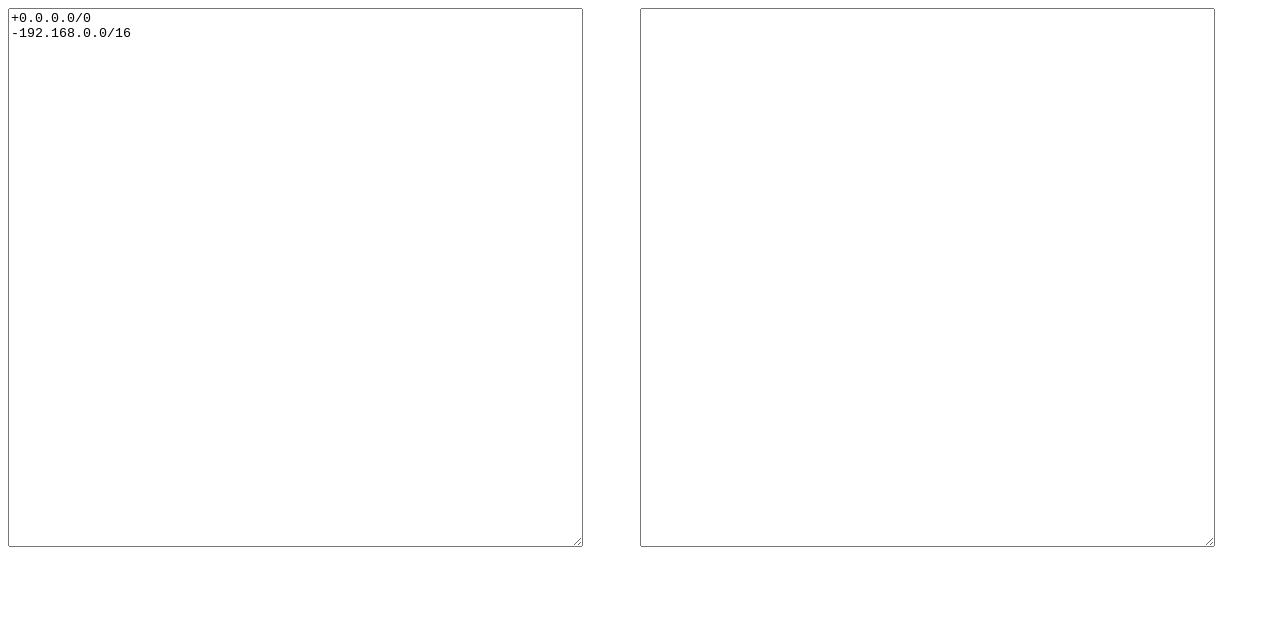
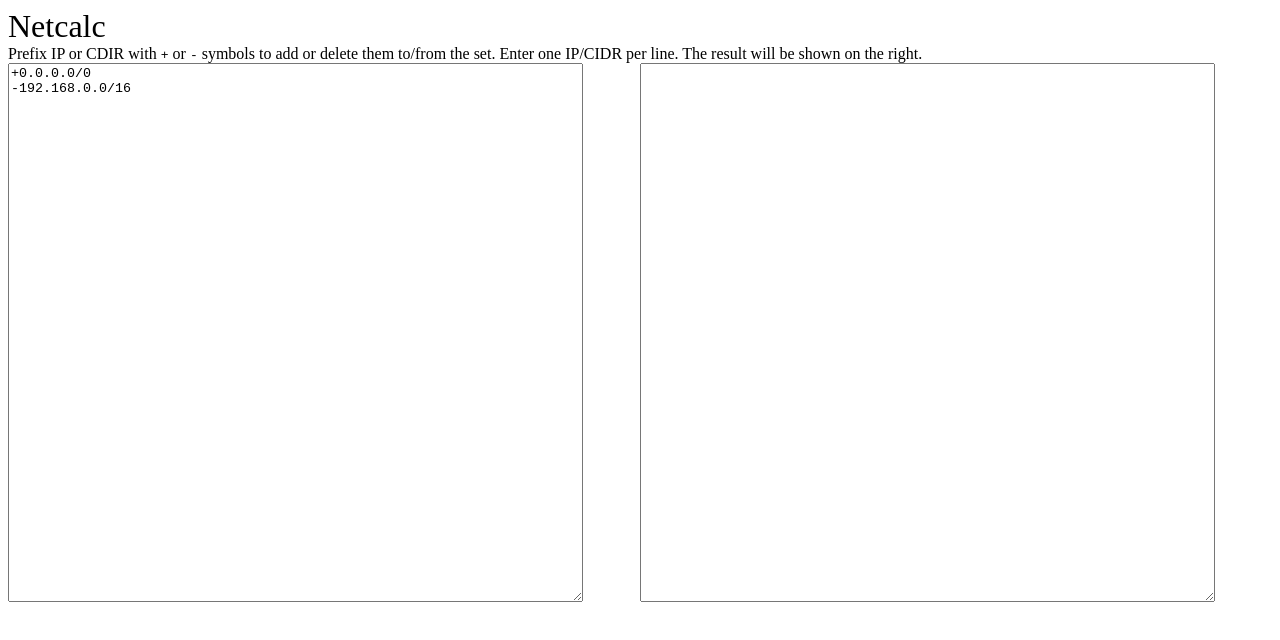
Before and after one commit to shouya/netcalc, a website built with webpack: page www/index.html in a window 1280 px wide. Built offline with nearby package versions, Linux system fonts and the light colour scheme.

Commit message:
add some usage info

```diff
--- a/www/index.html
+++ b/www/index.html
@@ -22,9 +22,15 @@
              width: 90%;
              height: 40em;
          }
+         #header {
+             font-size: 2em;
+         }
         </style>
         <div id="container">
-            <div id="header"></div>
+            <div id="header">Netcalc</div>
+            <div id="usage">
+                Prefix IP or CDIR with <code>+</code> or <code>-</code> symbols to add or delete them to/from the set. Enter one IP/CIDR per line. The result will be shown on the right.
+            </div>
             <div id="toolbar">
             </div>
             <div id="main">
```
